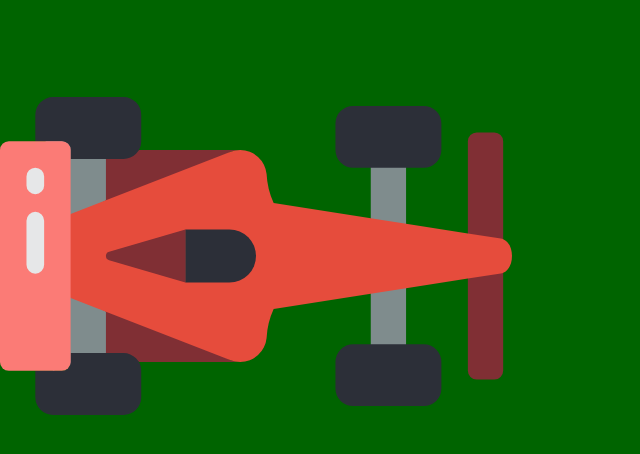
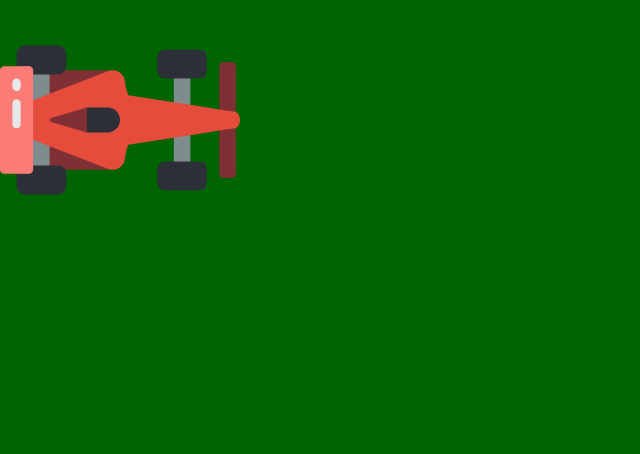
Before and after one commit to Jykwon24/driving-game, a website: page index.html in a window 1280 px wide. Shown: the whole page, without its empty margins (0-640 px from the left). Drawn offline with Linux system fonts and the light colour scheme.

Commit message:
Issue 1 to see the car, completed.

```diff
--- a/css/styles.css
+++ b/css/styles.css
@@ -1,3 +1,8 @@
 body {
   background-color: darkgreen;
 }
+
+.driver-seat {
+  height: 15rem;
+  width: 15rem;
+}
--- a/index.html
+++ b/index.html
@@ -14,7 +14,7 @@
 
 <body>
   <div class="car-container">
-    <img src="images/f1.svg" alt="car-img">
+    <img class="driver-seat" src="images/f1.svg" alt="car-img">
 
   </div>
   <script src="js/data.js"></script>
```
